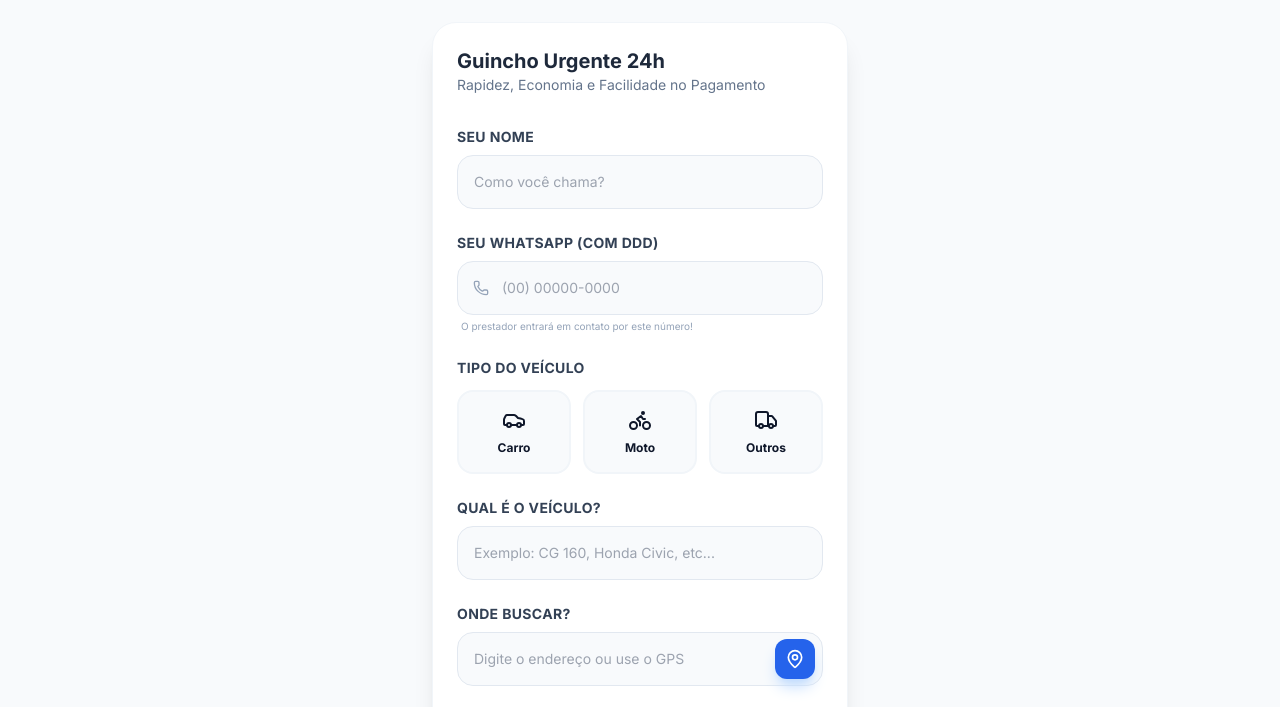
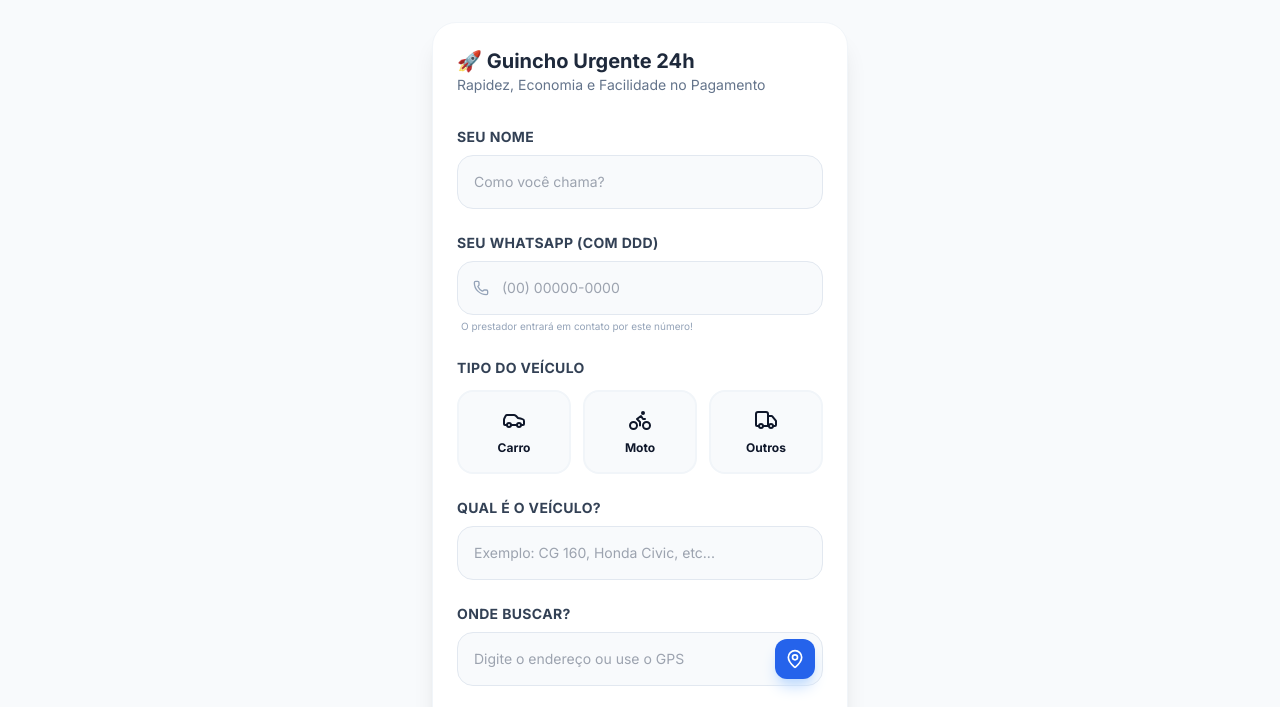
Before and after one commit to bhdspro/clientou.grupobhds, a website: page guincho/index.html in a window 1280 px wide. Shown: the part 78-785 px from the top of the page. Drawn offline with nearby package versions, Linux system fonts and the light colour scheme.

Commit message:
Update index.html

```diff
--- a/guincho/index.html
+++ b/guincho/index.html
@@ -72,7 +72,7 @@
     <main class="max-w-md mx-auto px-4 mt-6">
         <div class="bg-white rounded-3xl shadow-xl border border-slate-100 p-6">
             <div class="mb-8">
-                <h2 class="text-xl font-bold text-slate-800">Guincho Urgente 24h</h2>
+                <h2 class="text-xl font-bold text-slate-800">🚀 Guincho Urgente 24h</h2>
                 <p class="text-slate-500 text-sm">Rapidez, Economia e Facilidade no Pagamento</p>
             </div>
 
```
